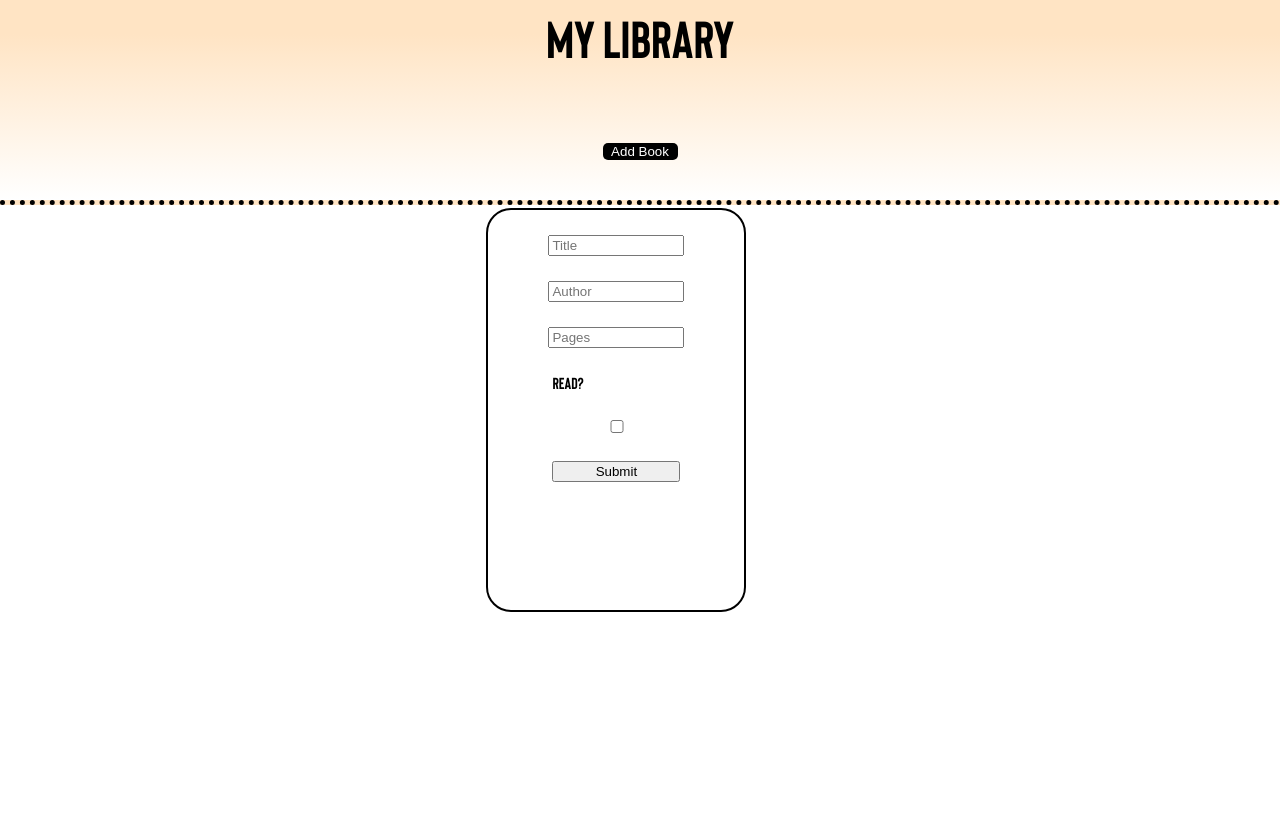
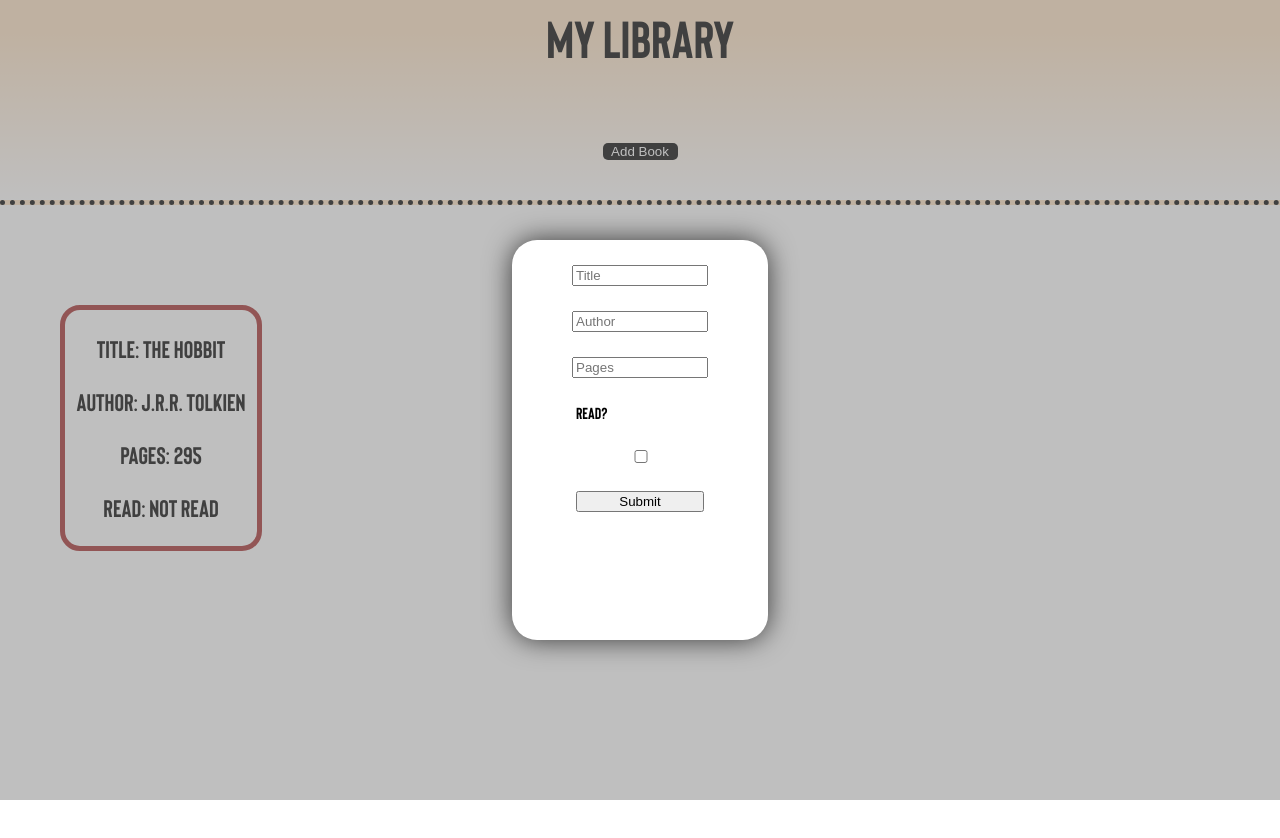
Before and after one commit to FFerreirinha/library, a plain HTML site: page index.html in a window 1280 px wide. Both pictures are taken after a click on the button "Add Book". Drawn offline with Linux system fonts and the light colour scheme.

Commit message:
Implement grey out and clickaway
Screen now gets greyed out when add book modal is active, and clicking out of it will disactivate it.

```diff
--- a/index.html
+++ b/index.html
@@ -8,13 +8,14 @@
     <title>Document</title>
 </head>
 <body>
-    <div class="header">
+    <div id="header">
         <header id="title">My Library</header>
         <button id="addbook">Add Book</button>
     </div>
-    <div class="main-content">
+    <div id="main-content">
         <div id="display"></div>
     </div>
+    <div id="overlay"></div>
     <div id="add-book-modal">
         <form id="add-book-form">
             <input type="text" placeholder="Title" id="book-title" name="title" required>
@@ -24,7 +25,9 @@
             <input type="checkbox" id="read" name="read">
             <button type="button" id="submit-button">Submit</button>
         </form>
+
     </div>
+
 
 
     <script src="script.js"></script>
--- a/script.js
+++ b/script.js
@@ -9,6 +9,7 @@ let title = document.getElementById("book-title");
 let author = document.getElementById("book-author");
 let pages = document.getElementById("book-pages");
 let read = document.getElementById("read");
+let overlay = document.getElementById("overlay");
 
 function Book(title, author, pages, read) {
   this.title = title;
@@ -33,8 +34,15 @@ function loadLibrary() {
     bookCard.classList.add("book-card", i);
     display.append(bookCard);
 
+    let j = 0;
+
+    // Writing content of book into book cards
     for (const item in myBooks[i]) {
-      bookCard.innerHTML += myBooks[i][item] + " ";
+      const bookCardElement = document.createElement("p");
+      bookCardElement.classList.add(Object.keys(myBooks[i])[j]);
+      bookCardElement.innerHTML += Object.keys(myBooks[i])[j] + ": " + myBooks[i][item];
+      bookCard.append(bookCardElement);
+      j++;
     }
   }
 
@@ -45,7 +53,8 @@ function loadLibrary() {
 
 //Displaying add book modal
 addBook.addEventListener("click", () => {
-  addBookModal.classList.add("active");
+  overlay.classList.add("overlay-active");
+  addBookModal.classList.add("modal-active");
 });
 
 submitButton.addEventListener("click", () => {
@@ -61,10 +70,20 @@ submitButton.addEventListener("click", () => {
     addBookToLibrary(newBook);
 
     //Making add book modal not active
-    addBookModal.classList.remove("active");
+    addBookModal.classList.remove("modal-active");
+    overlay.classList.remove("overlay-active");
 
     loadLibrary();
   }
 })
 
+overlay.addEventListener("click", () => {
+  addBookModal.classList.remove("modal-active");
+  overlay.classList.remove("overlay-active");
+})
+
 theHobbit = new Book("The Hobbit", "J.R.R. Tolkien", 295, "Not Read");
+addBookToLibrary(theHobbit);
+loadLibrary();
+
+console.log(Object.keys(theHobbit));
--- a/styles.css
+++ b/styles.css
@@ -2,6 +2,20 @@
     font-family: Bison;
     src: url(fonts/Bison-Bold.ttf) format("opentype");
     font-weight: bold;
+}
+
+#overlay {
+    position: fixed;
+    top: 0;
+    left: 0;
+    background-color: rgb(128, 128, 128, 0.5);
+    width: 0%;
+    height: 0%;
+}
+
+.overlay-active {
+    width: 100% !important;
+    height: 100% !important;
 }
 
 body {
@@ -10,7 +24,7 @@ body {
     font-family: Bison, Helvetica;
 }
 
-.header {
+#header {
     display: flex;
     justify-content: center;
     align-items: center;
@@ -45,7 +59,7 @@ body {
     color: white;
 }
 
-.main-content {
+#main-content {
     padding-top: 255px;
     padding-left: 10px;
     padding-right: 10px;
@@ -62,18 +76,22 @@ body {
     height: 0vh;
     width: 0vw;
 
-    border: black 2px solid;
     border-radius: 25px;
+
+    box-shadow: 0px 0px 28px -1px rgba(0,0,0,0.75);
 }
 
-.active {
+.modal-active {
     opacity: 1 !important;
     height: 50vh !important;
     width: 20vw !important;
     position: fixed;
 
-    left: 38vw;
-    top: 26vh;
+    z-index: 1;
+    left: 40vw;
+    top: 30vh;
+
+    background-color: white;
 }
 
 form {
@@ -94,10 +112,16 @@ form > * {
 #display {
     display: flex;
     justify-content: left;
-    gap: 50px;
     flex-direction: row;
 }
 
 .book-card {
     border: 5px brown solid;
+    border-radius: 20px;
+
+    margin: 50px;
+    width: 15vw;
+
+    font-size: 1.5em;
+    text-align: center;
 }
```
